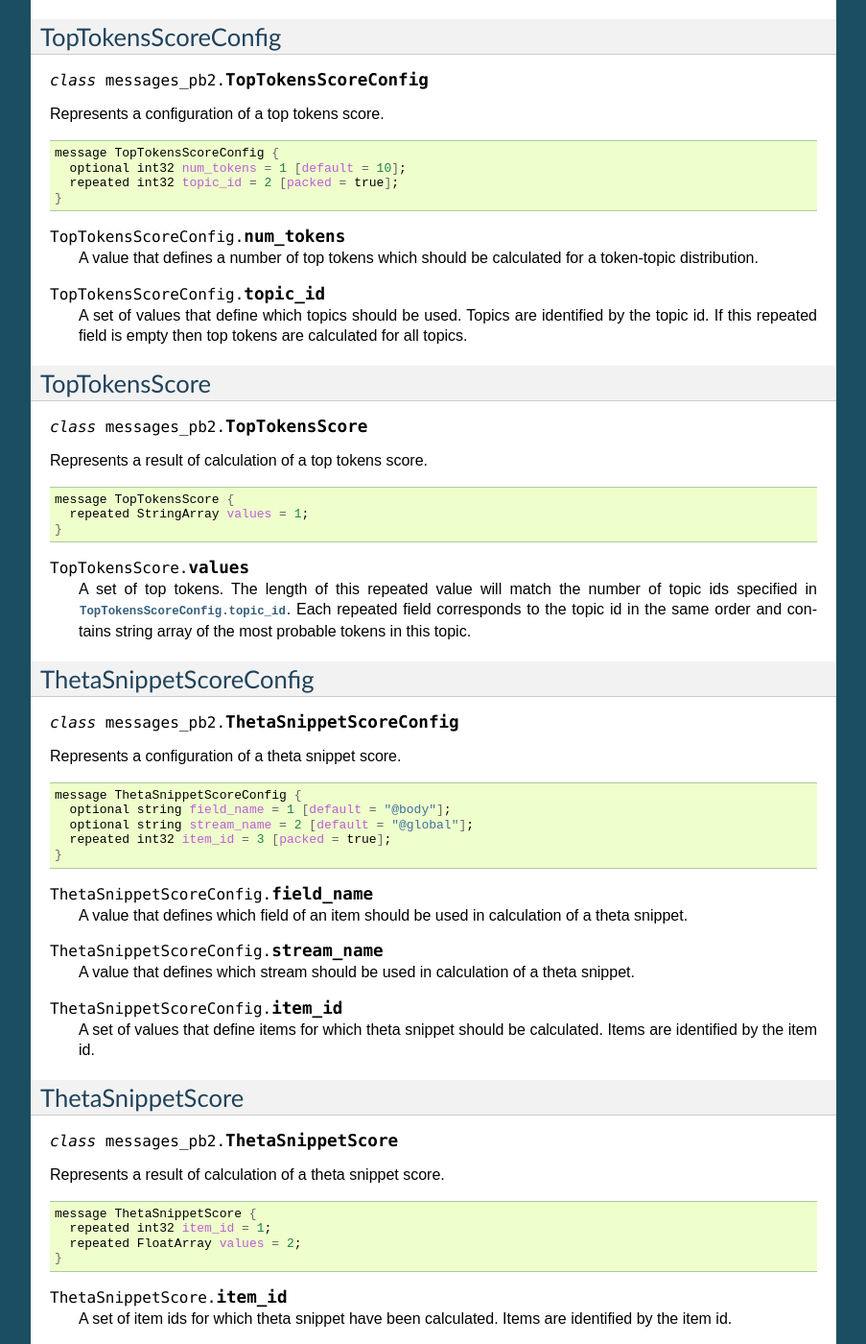
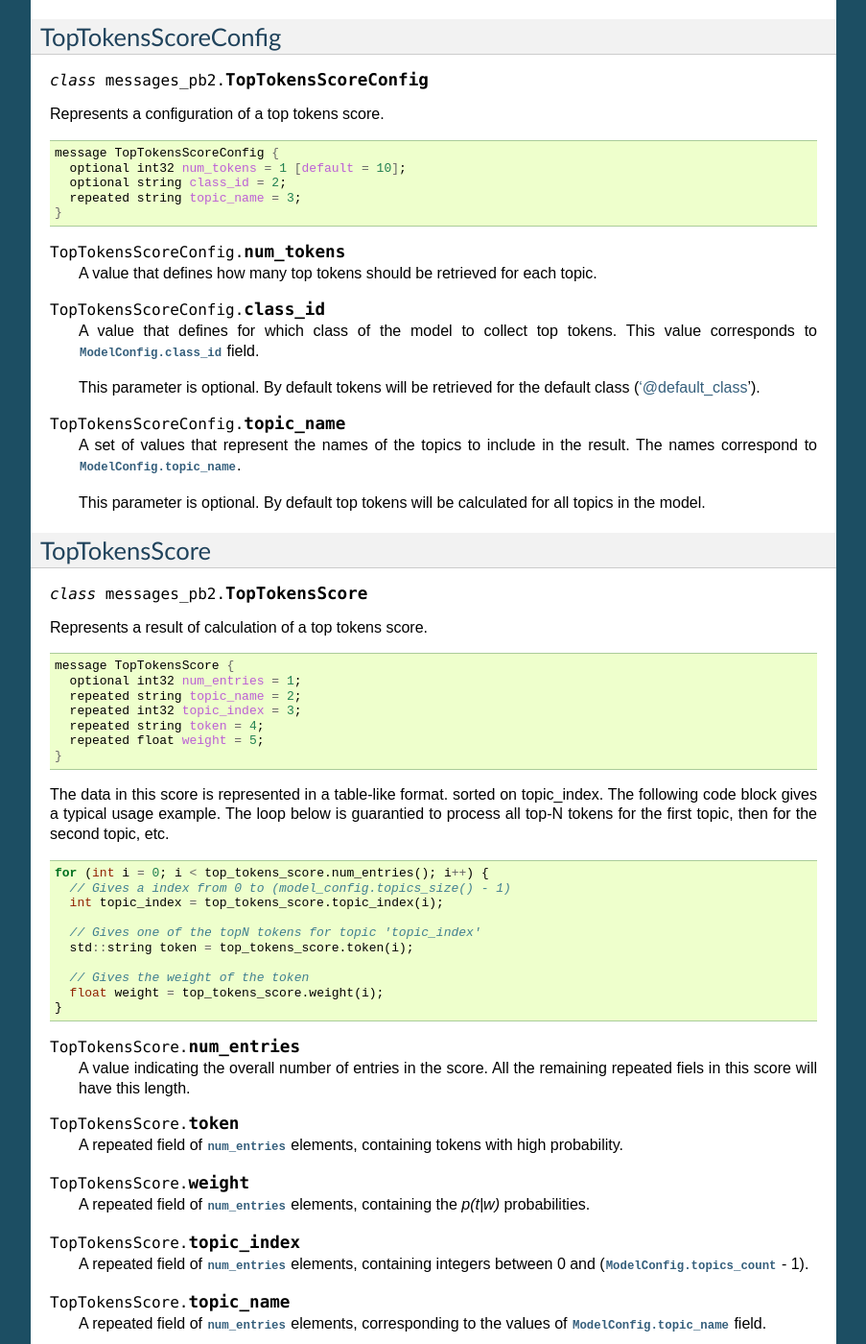
Before and after one commit to bigartm/bigartm, a Sphinx documentation site: the page built from docs/ref/messages.txt, in a window 1280 px wide and 1400 px high, scrolled down 14836 px. Shown: the whole window at 96% size, without its empty margins (198-1101 px from the left). Built offline with Sphinx 7.4.7, drawn with Linux system fonts in a browser that asks for light colours; formulas are drawn with MathJax 3; some of the changed text lies outside the part shown.

Commit message:
Include token probabilities in TopTokensScore

```diff
--- a/docs/ref/messages.txt
+++ b/docs/ref/messages.txt
@@ -1083,18 +1083,28 @@ Represents a configuration of a top tokens score.
 
   message TopTokensScoreConfig {
     optional int32 num_tokens = 1 [default = 10];
-    repeated int32 topic_id = 2 [packed = true];
+    optional string class_id = 2;
+    repeated string topic_name = 3;
   }
 
 .. attribute:: TopTokensScoreConfig.num_tokens
 
-   A value that defines a number of top tokens which should be calculated for a token-topic distribution.
-
-.. attribute:: TopTokensScoreConfig.topic_id
-
-   A set of values that define which topics should be used.
-   Topics are identified by the topic id.
-   If this repeated field is empty then top tokens are calculated for all topics.
+   A value that defines how many top tokens should be retrieved for each topic.
+
+.. attribute:: TopTokensScoreConfig.class_id
+
+   A value that defines for which class of the model to collect top tokens.
+   This value corresponds to :attr:`ModelConfig.class_id` field.
+
+   This parameter is optional. By default tokens will be retrieved for
+   the default class ('@default_class').
+
+.. attribute:: TopTokensScoreConfig.topic_name
+
+   A set of values that represent the names of the topics to include in the result.
+   The names correspond to :attr:`ModelConfig.topic_name`.
+
+   This parameter is optional. By default top tokens will be calculated for all topics in the model.
 
 
 .. _TopTokensScore:
@@ -1109,17 +1119,57 @@ Represents a result of calculation of a top tokens score.
 .. code-block:: bash
 
   message TopTokensScore {
-    repeated StringArray values = 1;
-  }
-
-.. attribute:: TopTokensScore.values
-
-   A set of top tokens.
-   The length of this repeated value will match the number of topic ids
-   specified in :attr:`TopTokensScoreConfig.topic_id`.
-   Each repeated field corresponds to the topic id in the same order and
-   contains string array of the most probable tokens in this topic.
-
+    optional int32 num_entries = 1;
+    repeated string topic_name = 2;
+    repeated int32 topic_index = 3;
+    repeated string token = 4;
+    repeated float weight = 5;
+  }
+
+The data in this score is represented in a table-like format.
+sorted on topic_index.
+The following code block gives a typical usage example.
+The loop below is guarantied to process all top-N tokens for the first topic,
+then for the second topic, etc.
+
+.. code-block:: c
+
+  for (int i = 0; i < top_tokens_score.num_entries(); i++) {
+    // Gives a index from 0 to (model_config.topics_size() - 1)
+    int topic_index = top_tokens_score.topic_index(i);
+
+    // Gives one of the topN tokens for topic 'topic_index'
+    std::string token = top_tokens_score.token(i);
+
+    // Gives the weight of the token
+    float weight = top_tokens_score.weight(i);
+  }
+
+
+.. attribute:: TopTokensScore.num_entries
+
+   A value indicating the overall number of entries in the score.
+   All the remaining repeated fiels in this score will have this length.
+
+.. attribute:: TopTokensScore.token
+
+   A repeated field of :attr:`num_entries` elements,
+   containing tokens with high probability.
+
+.. attribute:: TopTokensScore.weight
+
+   A repeated field of :attr:`num_entries` elements,
+   containing the *p(t|w)* probabilities.
+
+.. attribute:: TopTokensScore.topic_index
+
+   A repeated field of :attr:`num_entries` elements,
+   containing integers between 0 and (:attr:`ModelConfig.topics_count` - 1).
+
+.. attribute:: TopTokensScore.topic_name
+
+   A repeated field of :attr:`num_entries` elements,
+   corresponding to the values of :attr:`ModelConfig.topic_name` field.
 
 .. _ThetaSnippetScoreConfig:
 
@@ -1292,7 +1342,7 @@ Represents a topic model.
   message TopicModel {
     optional string name = 1 [default = "@model"];
     optional int32 topics_count = 2;
-	repeated string topic_name = 3;
+    repeated string topic_name = 3;
     repeated string token = 4;
     repeated FloatArray token_weights = 5;
     repeated string class_id = 6;
```
Also changed, not shown: 8 other files.
